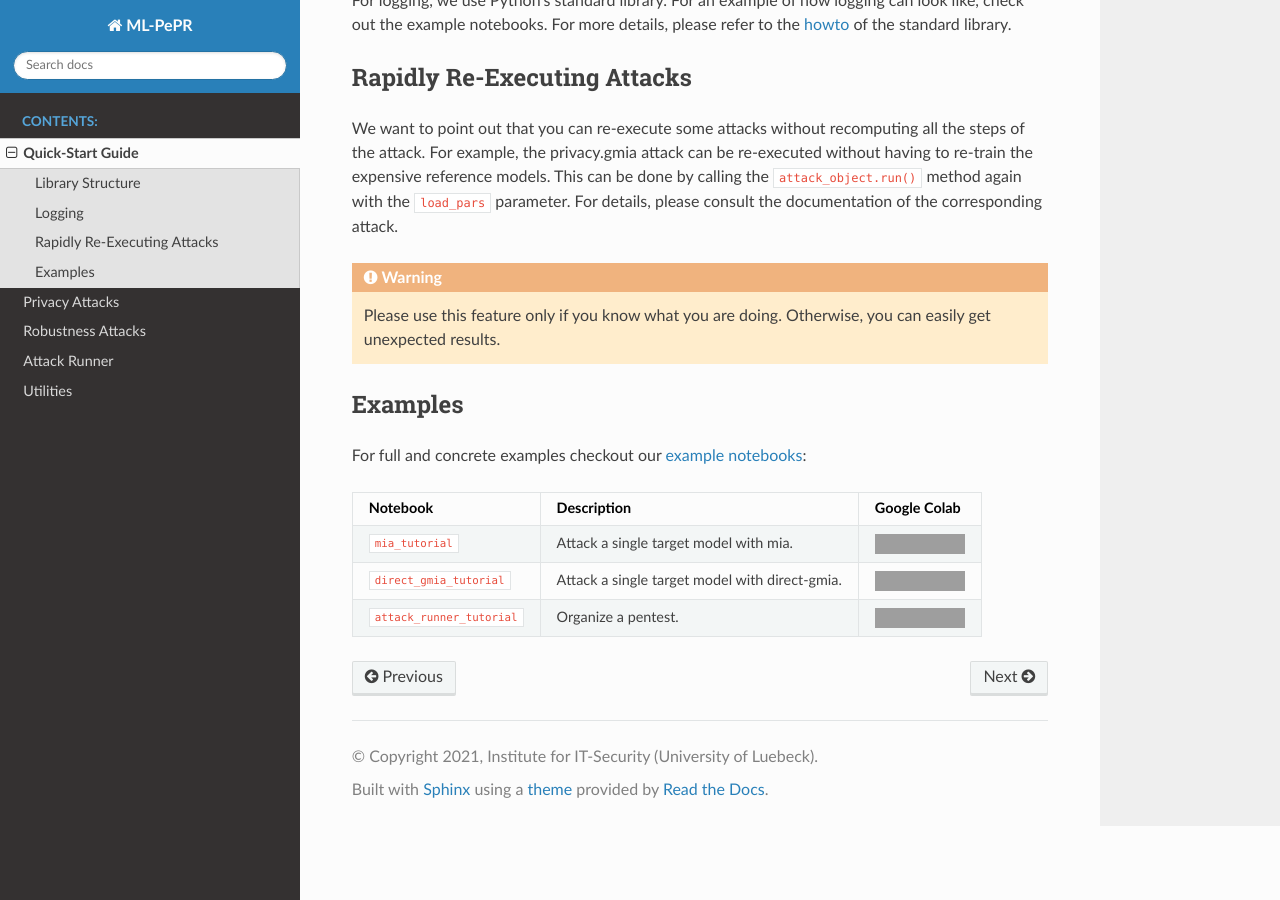
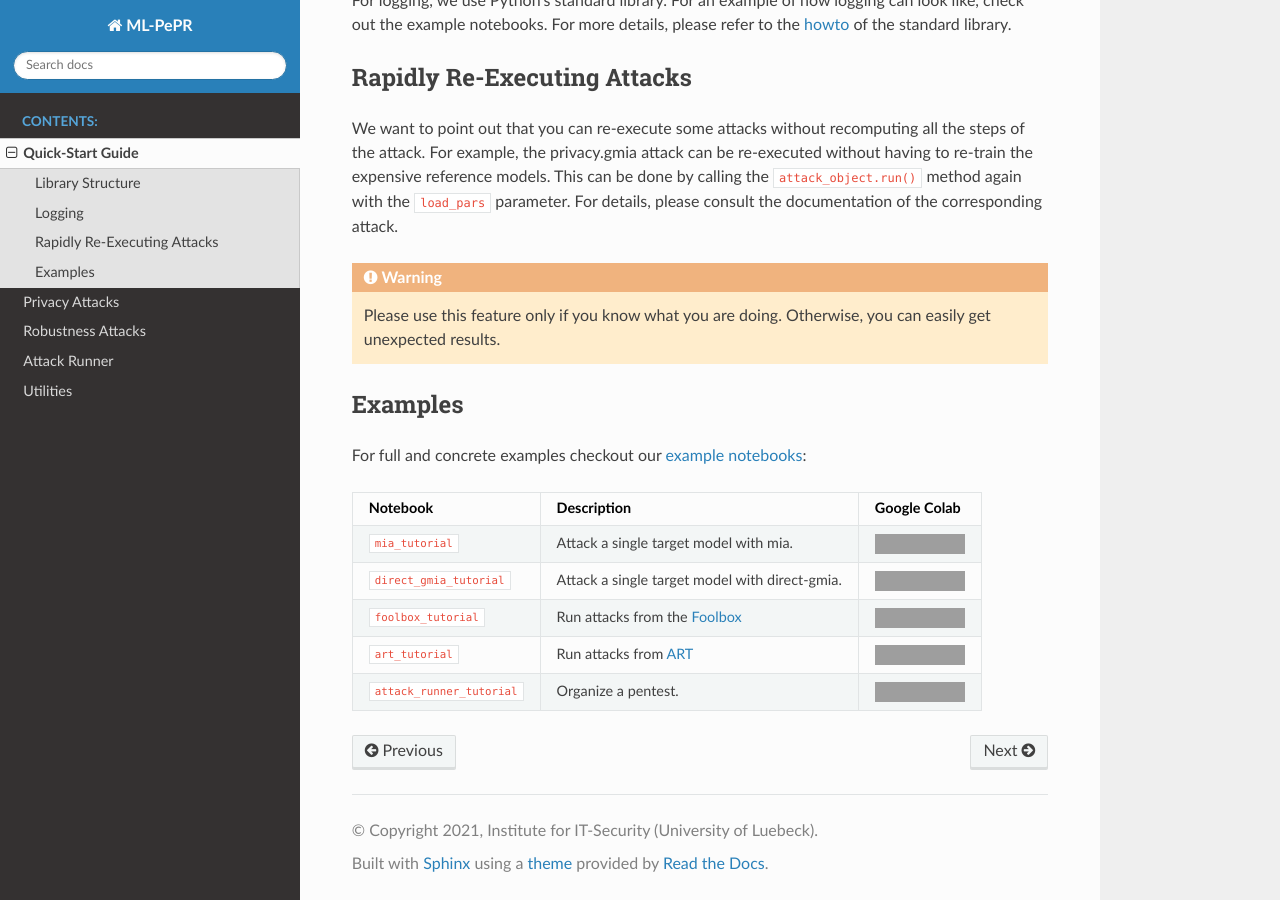
Before and after one commit to hallojs/ml-pepr, a Sphinx documentation site: the page built from docs/source/quick_start_guide.rst, in a window 1280 px wide and 900 px high, scrolled down 1019 px. Built offline with Sphinx 7.4.7 and the Read the Docs theme 2.0.0, drawn with Linux system fonts in a browser that asks for light colours; grey boxes are pictures that could not be loaded.

Commit message:
Add example notebooks

```diff
--- a/docs/source/quick_start_guide.rst
+++ b/docs/source/quick_start_guide.rst
@@ -50,15 +50,19 @@ Examples
 For full and concrete examples checkout our
 `example notebooks <https://github.com/hallojs/ml-pepr/tree/master/notebooks>`_:
 
-+----------------------------+------------------------------------------------------------------------------+--------------+
-| Notebook                   | Description                                                                  | Google Colab |
-+============================+==============================================================================+==============+
-| ``mia_tutorial``           | Attack a single target model with mia.                                       | |nb0|_       |
-+----------------------------+------------------------------------------------------------------------------+--------------+
-| ``direct_gmia_tutorial``   | Attack a single target model with direct-gmia.                               | |nb1|_       |
-+----------------------------+------------------------------------------------------------------------------+--------------+
-| ``attack_runner_tutorial`` | Organize a pentest.                                                          | |nb2|_       |
-+----------------------------+------------------------------------------------------------------------------+--------------+
++----------------------------+-----------------------------------------------------------------------------------------+--------------+
+| Notebook                   | Description                                                                             | Google Colab |
++============================+=========================================================================================+==============+
+| ``mia_tutorial``           | Attack a single target model with mia.                                                  | |nb0|_       |
++----------------------------+-----------------------------------------------------------------------------------------+--------------+
+| ``direct_gmia_tutorial``   | Attack a single target model with direct-gmia.                                          | |nb1|_       |
++----------------------------+-----------------------------------------------------------------------------------------+--------------+
+| ``foolbox_tutorial``       | Run attacks from the `Foolbox <https://github.com/bethgelab/foolbox>`_                  | |nb2|_       |
++----------------------------+-----------------------------------------------------------------------------------------+--------------+
+| ``art_tutorial``           | Run attacks from `ART <https://github.com/Trusted-AI/adversarial-robustness-toolbox>`_  | |nb3|_       |
++----------------------------+-----------------------------------------------------------------------------------------+--------------+
+| ``attack_runner_tutorial`` | Organize a pentest.                                                                     | |nb4|_       |
++----------------------------+-----------------------------------------------------------------------------------------+--------------+
 
 .. |nb0| image:: https://colab.research.google.com/assets/colab-badge.svg
 .. _nb0: https://colab.research.google.com/github/hallojs/ml-pepr/blob/master/notebooks/mia_tutorial.ipynb
```
Also changed, not shown: other parts of docs/source/quick_start_guide.rst (+7 -1 lines).
